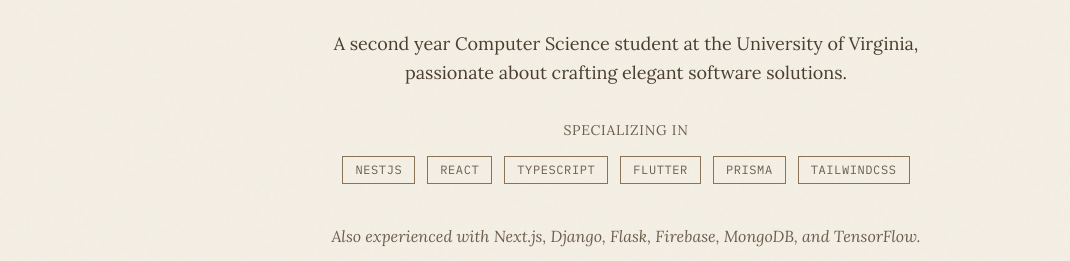
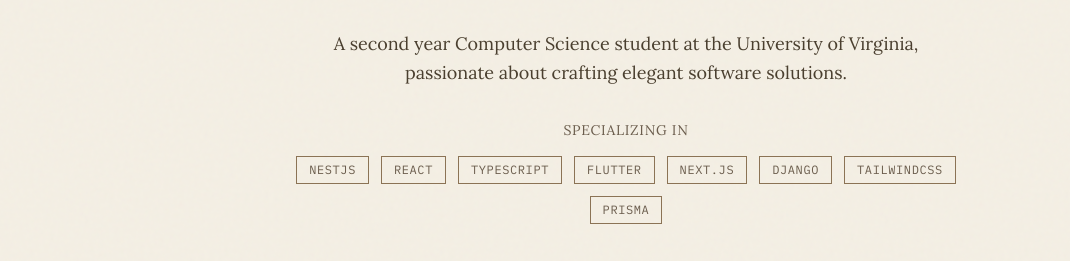
Before and after one commit to YuDavidCao/YuDavidCao.github.io, an Astro site: page / in a window 1280 px wide. Shown: the part 495-756 px from the top of the page, without its empty margins (14-1084 px from the left). Built offline with nearby package versions, Linux system fonts and the light colour scheme; Astro itself is replaced by a stand-in of ours.

Commit message:
skills update

```diff
--- a/src/components/pages/home.tsx
+++ b/src/components/pages/home.tsx
@@ -81,8 +81,10 @@
                 "React",
                 "TypeScript",
                 "Flutter",
+                "Next.js",
+                "Django",
+                "TailwindCSS",
                 "Prisma",
-                "TailwindCSS",
               ].map((tech) => (
                 <span key={tech} className="tag-vintage">
                   {tech}
@@ -94,7 +96,7 @@
 
         <FadeIn direction="up" delay={0.7}>
           <p className="text-ink-faded dark:text-dark-ink-faded mb-10 italic font-body">
-            Also experienced with Next.js, Django, Flask, Firebase, MongoDB, and TensorFlow.
+            Also experienced with Python, Flask, Firebase, AWS, Supabase, MongoDB, TensorFlow, Docker, and Figma.
           </p>
         </FadeIn>
 
```
